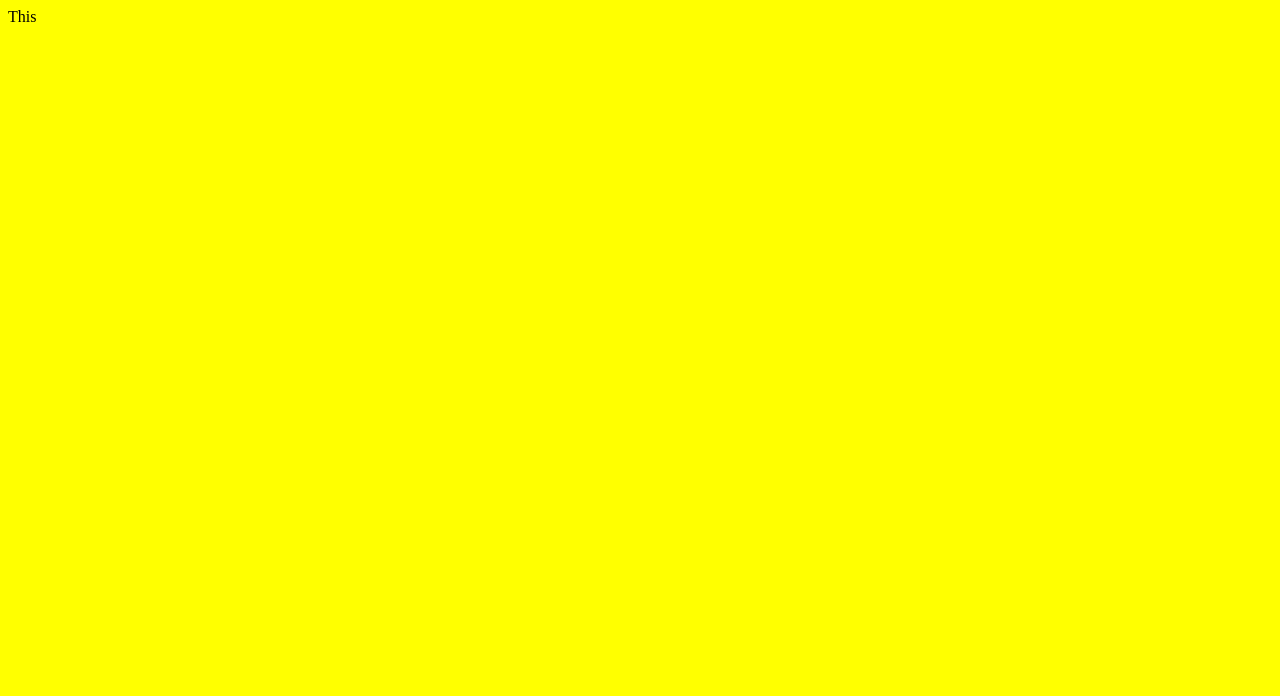
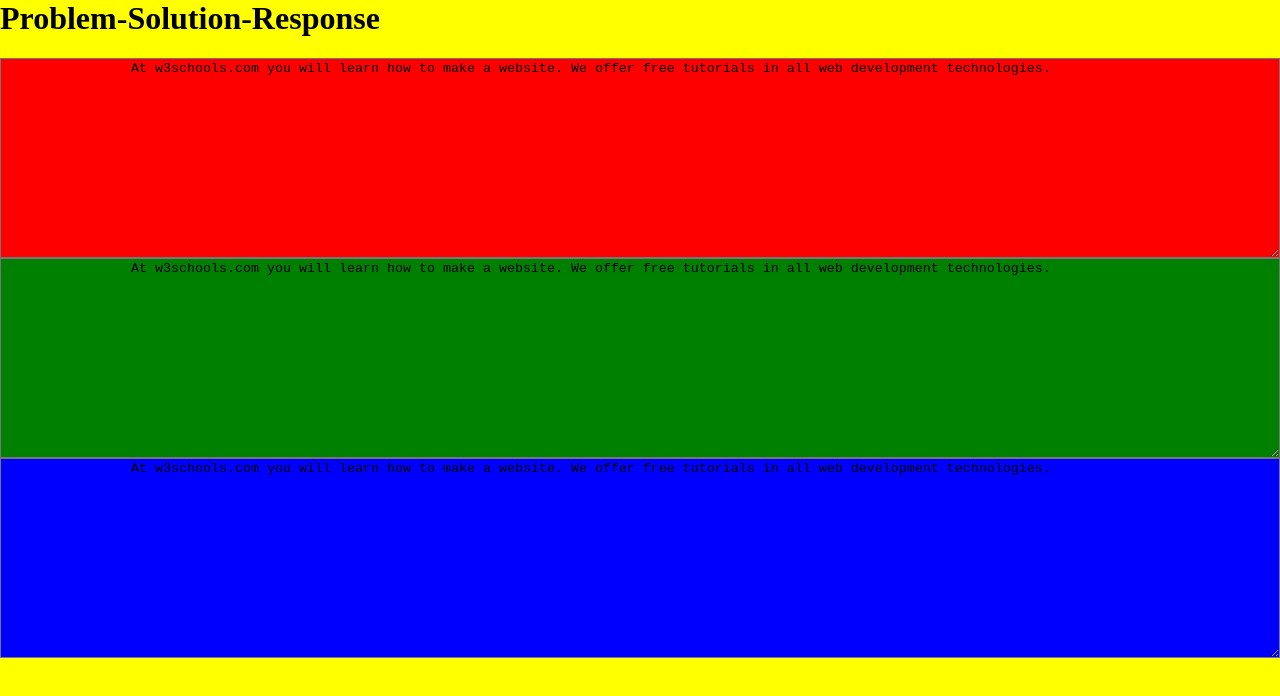
Before and after one commit to lastres0rt/udacity-health-tracker, a website: page app/index.html in a window 1280 px wide. Drawn offline with Linux system fonts and the light colour scheme.

Commit message:
feat: add bare bones to index

```diff
--- a/app/index.html
+++ b/app/index.html
@@ -3,6 +3,17 @@
 		<link rel="stylesheet" href="css/styles.css">
 	</head>
 	<body>
-		<p>This</p>
+		<h1>
+			Problem-Solution-Response
+		</h1>
+		<textarea id="problem">
+		At w3schools.com you will learn how to make a website. We offer free tutorials in all web development technologies.
+		</textarea>
+		<textarea id="solution">
+		At w3schools.com you will learn how to make a website. We offer free tutorials in all web development technologies.
+		</textarea>
+		<textarea id="response">
+		At w3schools.com you will learn how to make a website. We offer free tutorials in all web development technologies.
+		</textarea>
 	</body>
 </html>
--- a/app/scss/styles.scss
+++ b/app/scss/styles.scss
@@ -4,4 +4,24 @@
 
 body {
 	background: yellow;
+	width: 100%;
+	padding: 0;
+	margin: 0;
 }
+
+textarea {
+	width: 100%;
+	height: 200px;
+}
+
+#problem {
+	background: red;
+}
+
+#solution {
+	background: green;
+}
+
+#response {
+	background: blue;
+}
```
Also changed, not shown: app/css/styles.css.
